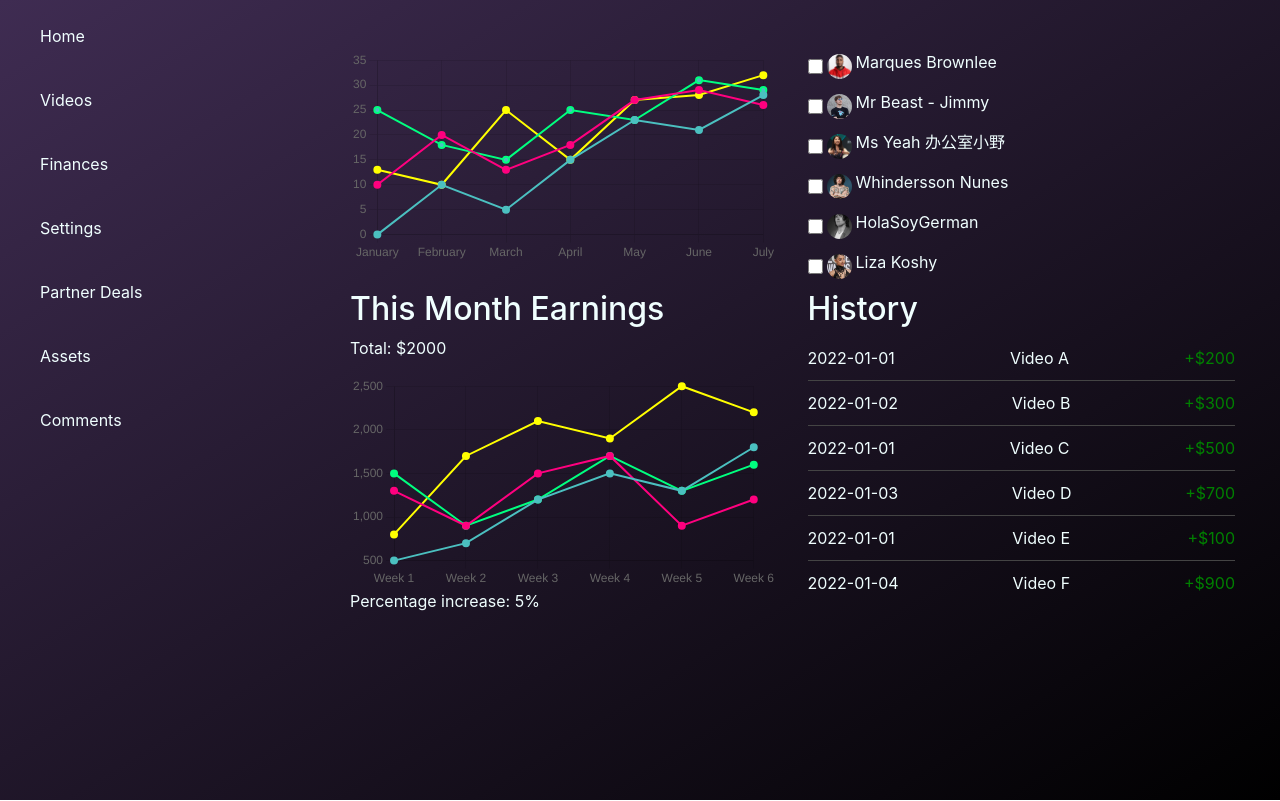
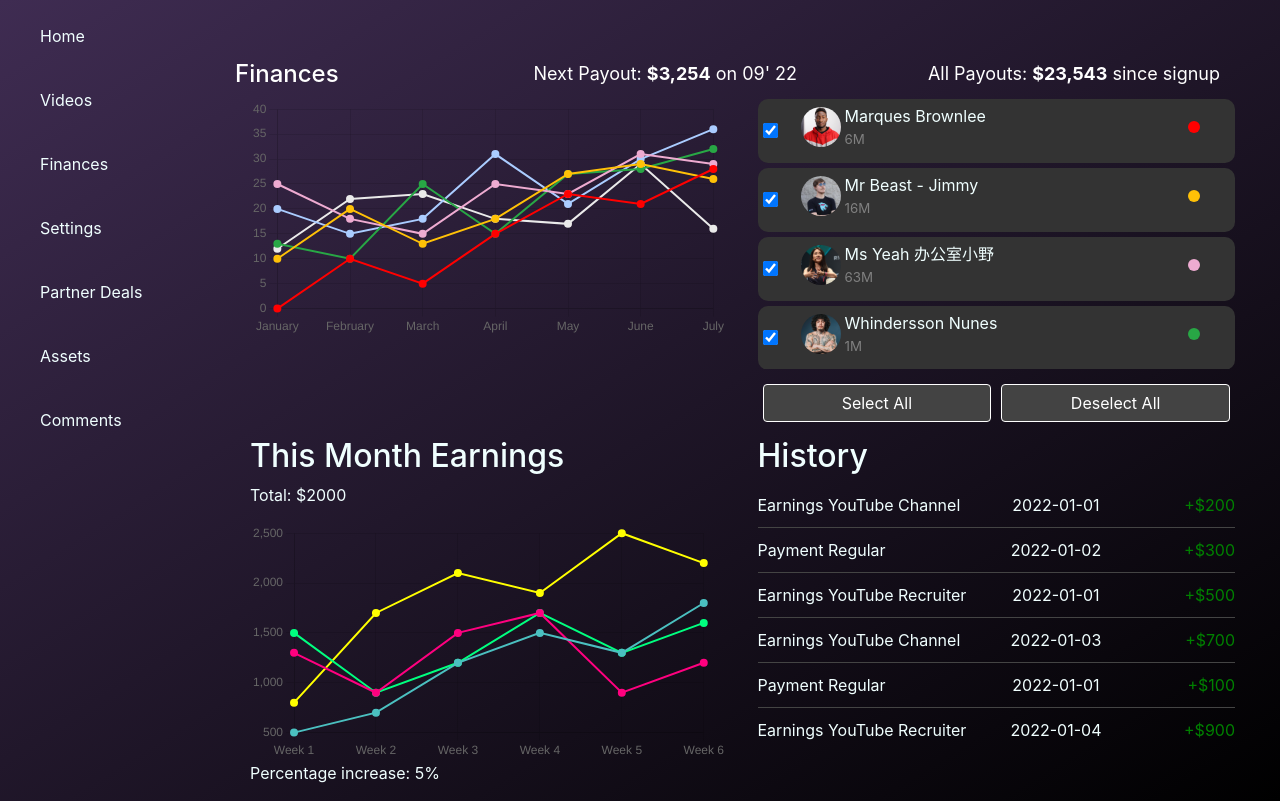
Before and after one commit to JustYuto/YouTubeDashboard, a Vue app in the folder videos/: page /finance_info in a window 1280 px wide. Built offline with nearby package versions, Linux system fonts and the light colour scheme; what vue3-google-login would draw is missing.

Commit message:
fix layout

```diff
--- a/videos/src/components/finance_info.vue
+++ b/videos/src/components/finance_info.vue
@@ -54,6 +54,19 @@
     </div>
   </header>
   <div class="container-fluid" id="main-container">
+    <div class="row">
+      <div class="row finances-header">
+        <div class="col-md-2">
+          <h1>Finances</h1>
+        </div>
+        <div class="col-md-5 text-right finances-details">
+          <p>Next Payout: <strong>$3,254</strong> on 09' 22</p>
+        </div>
+        <div class="col-md-5 text-right finances-details">
+          <p>All Payouts: <strong>$23,543</strong> since signup</p>
+        </div>
+      </div>
+    </div>
     <!-- Upper Row -->
     <div class="row">
       <!-- Multiline Chart Column -->
@@ -63,16 +76,28 @@
       <!-- Multiselect Column -->
       <div class="col-md-6">
         <div class="multiselect-col">
-          <div v-for="(channel, index) in channels" :key="index" class="mb-2 d-flex align-items-center">
+          <div class="channels-list" style="height: 270px; overflow-y: auto;">
+          <div v-for="(channel, index) in channels" :key="index" class="channel-item d-flex align-items-center">
             <input
               type="checkbox"
               :value="channel"
               v-model="selectedChannels"
               :id="`channel-${index}`"
-              class="me-1"
+              class="channel-checkbox"
             >
-            <img :src="channel.profilePic" alt="" class="profile-pic me-1" style="width: 25px; height: 25px; border-radius: 50%;">
-            <label :for="`channel-${index}`" :title="`Subscribers: ${channel.subscribers}`">{{ channel.name }}</label>
+            <label :for="`channel-${index}`" class="channel-label d-flex align-items-center">
+              <img :src="channel.profilePic" alt="" class="profile-pic me-1" style="width: 40px; height: 40px; border-radius: 50%;">
+              <div>
+                <span>{{ channel.name }}</span>
+                <span class="subscribers">{{ channel.subscribers }}</span>
+              </div>
+              <span class="dot" :style="{ backgroundColor: channel.color }"></span>
+            </label>
+          </div>
+        </div>
+          <div class="button-container d-flex justify-content-between">
+            <button @click="selectAllChannels" class="btn btn-custom">Select All</button>
+            <button @click="deselectAllChannels" class="btn btn-custom">Deselect All</button>
           </div>
         </div>
       </div>
@@ -92,8 +117,8 @@
         <h2>History</h2>
         <div v-for="(item, index) in history" :key="index" class="history-item">
           <div class="history-content">
+            <span>{{ item.name }}</span>
             <span>{{ item.date }}</span>
-            <span>{{ item.name }}</span>
             <span :class="{'text-positive': item.amount > 0, 'text-negative': item.amount < 0}">
               {{ item.amount > 0 ? '+' : '' }}${{ item.amount }}
             </span>
@@ -113,73 +138,91 @@ export default {
     return {
       selectedChannels: [],
       channels: [
-        { name: 'Marques Brownlee', subscribers: '6M', profilePic: '/assets/Marques Brownlee.jpg' },
-        { name: 'Mr Beast - Jimmy', subscribers: '16M', profilePic: '/assets/Mr Beast.jpg'},
-        { name: 'Ms Yeah 办公室小野', subscribers: '63M', profilePic: '/assets/Ms Yeah.jpg' },
-        { name: "Whindersson Nunes", subscribers: "1M",profilePic: '/assets/Whindersson Nunes.jpeg' },
-        { name: "HolaSoyGerman", subscribers: "2M",profilePic: '/assets/HolaSoyGerman.jpg' },
-        { name: "Liza Koshy", subscribers: "3M",profilePic: '/assets/Liza Koshy.jpg' }
+        { name: 'Marques Brownlee', subscribers: '6M', profilePic: '/assets/Marques Brownlee.jpg',color: '#FF0000'},
+        { name: 'Mr Beast - Jimmy', subscribers: '16M', profilePic: '/assets/Mr Beast.jpg',color: '#FFC107'},
+        { name: 'Ms Yeah 办公室小野', subscribers: '63M', profilePic: '/assets/Ms Yeah.jpg',color: '#EEABD1' },
+        { name: "Whindersson Nunes", subscribers: "1M",profilePic: '/assets/Whindersson Nunes.jpeg',color: '#28A745' },
+        { name: "HolaSoyGerman", subscribers: "2M",profilePic: '/assets/HolaSoyGerman.jpg',color: '#AACCFF' },
+        { name: "Liza Koshy", subscribers: "3M",profilePic: '/assets/Liza Koshy.jpg',color: '#EAEAEA' }
         // Add other channels here
       ],
       totalEarnings: 2000,
       percentageIncrease: 5,
       history: [
-        { name: 'Video A', date: '2022-01-01', amount: 200 },
-        { name: 'Video B', date: '2022-01-02', amount: 300 },
-        { name: 'Video C', date: '2022-01-01', amount: 500 },
-        { name: 'Video D', date: '2022-01-03', amount: 700 },
-        { name: 'Video E', date: '2022-01-01', amount: 100 },
-        { name: 'Video F', date: '2022-01-04', amount: 900 }
+        { name: 'Earnings YouTube Channel', date: '2022-01-01', amount: 200 },
+        { name: 'Payment Regular', date: '2022-01-02', amount: 300 },
+        { name: 'Earnings YouTube Recruiter', date: '2022-01-01', amount: 500 },
+        { name: 'Earnings YouTube Channel', date: '2022-01-03', amount: 700 },
+        { name: 'Payment Regular', date: '2022-01-01', amount: 100 },
+        { name: 'Earnings YouTube Recruiter', date: '2022-01-04', amount: 900 }
         // Add other history items here
       ],
+      colors: [
+        'rgba(255, 99, 132, 1)',
+        'rgba(54, 162, 235, 1)',
+        'rgba(255, 206, 86, 1)',
+        'rgba(75, 192, 192, 1)',
+        'rgba(153, 102, 255, 1)',
+        'rgba(255, 159, 64, 1)',
+        'rgba(199, 199, 199, 1)',
+        'rgba(83, 102, 255, 1)',
+        'rgba(40, 159, 64, 1)',
+        'rgba(210, 45, 53, 1)',
+      ],
       earningsData: {
-        // Populate with your earnings data
+        'Marques Brownlee': [0, 10, 5, 15, 23, 21, 28],
+        'Mr Beast - Jimmy': [10, 20, 13, 18, 27, 29, 26],
+        'Ms Yeah 办公室小野': [25, 18, 15, 25, 23, 31, 29],
+        'Whindersson Nunes': [13, 10, 25, 15, 27, 28, 32],
+        'HolaSoyGerman': [20, 15, 18, 31, 21, 30, 36],
+        'Liza Koshy': [12, 22, 23, 18, 17, 29, 16]
       }
     };
   },
   mounted() {
+    this.selectAllChannels();
     this.renderEarningsChart();
     this.renderMonthlyEarningsChart();
   },
   methods: {
+    selectAllChannels() {
+      this.selectedChannels = this.channels.map(channel => channel);
+    },
+    deselectAllChannels() {
+      this.selectedChannels = [];
+    },
+    destroyChart() {
+      if (this.chartInstance) {
+        this.chartInstance.destroy();
+        this.chartInstance = null;
+      }
+    },
     renderEarningsChart() {
+      this.destroyChart(); // Destroy the existing chart before creating a new one
       const ctx = document.getElementById('earningsChart').getContext('2d');
-      new Chart(ctx, {
+      this.chartInstance = new Chart(ctx, {
         type: 'line',
         data: {
           labels: ['January', 'February', 'March', 'April', 'May', 'June', 'July'],
-          datasets: [
-            {
-              label: 'Earnings',
-              data: [0, 10, 5, 15, 23, 21, 28],
-              borderColor: 'rgba(75,192,192,1)', // color of the line
-              backgroundColor: 'rgba(75,192,192,1)', // fill color under the line
-              borderWidth: 2 // thickness of the line
-            },
-            {
-              label: 'Earnings',
-              data: [10, 20, 13, 18, 27, 29, 26],
-              borderColor: 'rgba(255,0,127,1)', // color of the line
-              backgroundColor: 'rgba(255,0,127,1)', // fill color under the line
-              borderWidth: 2 // thickness of the line
-            },
-            {
-              label: 'Earnings',
-              data: [25, 18, 15, 25, 23, 31, 29],
-              borderColor: 'rgba(0,255,127,1)', // color of the line
-              backgroundColor: 'rgba(75,192,192,1)', // fill color under the line
-              borderWidth: 2 // thickness of the line
-            },
-            {
-              label: 'Earnings',
-              data: [13, 10, 25, 15, 27, 28, 32],
-              borderColor: 'rgba(255,255,0,1)', // color of the line
-              backgroundColor: 'rgba(255,255,0,1)', // fill color under the line
-              borderWidth: 2 // thickness of the line
-            }
-          ]
-        }
-      });
+          datasets: this.selectedChannels.map(channel => { // Removed 'index' from here
+            return {
+              label: channel.name,
+              data: this.earningsData[channel.name],
+              borderColor: channel.color,
+              backgroundColor: this.getTransparentColor(channel.color),
+              borderWidth: 2
+          };
+        })
+      }
+    });
+  },
+    getRandomColor() {
+      // This is a placeholder function. You should replace it with actual logic to generate random colors.
+      return `rgba(${Math.floor(Math.random() * 255)}, ${Math.floor(Math.random() * 255)}, ${Math.floor(Math.random() * 255)}, 1)`;
+    },
+    getTransparentColor(color) {
+      // This is a placeholder function. You should replace it with actual logic to convert colors to their transparent equivalents.
+      return color.replace('1)', '0.2)');
     },
     renderMonthlyEarningsChart() {
       const ctx = document.getElementById('monthlyEarningsChart').getContext('2d');
@@ -220,6 +263,12 @@ export default {
         }
       });
     }
+  },
+  watch: {
+    selectedChannels: function () {
+      // This function will run whenever selectedChannels changes
+      this.renderEarningsChart();
+    }
   }
 };
 </script>
@@ -227,7 +276,7 @@ export default {
 <style>
   #main-container {
     padding-top: 50px; /* Adjust this value based on the height of your navbar */
-    padding-left: 350px; /* Adjust this value based on the width of your sidebar */
+    padding-left: 250px; /* Adjust this value based on the width of your sidebar */
   }
 
   /* Example media query for smaller screens */
@@ -235,7 +284,36 @@ export default {
     #main-container {
       padding-left: 100px; /* Smaller padding for smaller screens if the sidebar is also smaller */
     }
+    .finances-header .col-md-6 {
+    text-align: center; /* Center text for small screens */
+    }
+    .finances-header .col-md-6:first-child {
+      margin-bottom: 10px; /* Add space between the title and details on small screens */
+    }
   }
+
+  .finances-header {
+  background: rgba(18, 52, 86, 0.0); /* Replace with the gradient you want */
+  padding: 10px 0; /* Add padding as necessary */
+  color: #FFFFFF; /* Replace with the color of your text */
+  }
+
+  .finances-header h1 {
+    margin: 0;
+    padding: 0;
+    font-size: 24px; /* Adjust font size as needed */
+  }
+
+  .finances-details p {
+    margin: 0;
+    font-size: 18px; /* Adjust font size as needed */
+    line-height: 1.5; /* Adjust line height as needed */
+  }
+
+  .multiselect-col input[type="checkbox"] {
+  margin-right: 10px; /* Spacing after checkbox */
+  }
+
   .multiselect-col div {
     display: block;
   }
@@ -248,6 +326,7 @@ export default {
   .multiselect-col label {
     vertical-align: middle;
   }
+
   .history-list {
   padding: 0;
   }
@@ -262,6 +341,21 @@ export default {
     padding: 10px 0;
   }
 
+  .history-content > span {
+  flex: 1; /* Gives each span equal width */
+  text-align: center; /* Centers text within each span */
+  }
+
+  .history-content > span:first-child {
+  flex: 2; /* Makes the first child twice as wide as the others */
+  text-align: left; /* Aligns the first child to the left */
+  }
+
+  .history-content > span:last-child {
+  text-align: right; /* Aligns the last child to the right */
+  flex: 1;
+  }
+
   .text-positive {
     color: green;
   }
@@ -271,10 +365,78 @@ export default {
   }
 
   .profile-pic {
+    object-fit: cover;
+    width: 40px;
+    height: 40px;
     border-radius: 50%;
-    width: 30px; /* Adjust as needed */
-    height: 30px; /* Adjust as needed */
-    object-fit: cover;
+    margin: 0px 15px 0px 15px;
+  }
+
+  .channel-item {
+  display: flex;
+  align-items: center;
+  justify-content: space-between; /* This will push the dot to the far right */
+  padding: 5px; /* Adjust padding to your preference */
+  background: #333; /* Dark background color */
+  border-radius: 10px; /* Rounded corners for the items */
+  margin-bottom: 5px; /* Space between items */
+  }
+
+  .channels-list {
+    border: none;
+    border-radius: 5px;
+  }
+
+  .dot {
+  height: 12px;
+  width: 12px;
+  border-radius: 50%;
+  display: inline-block;
+  margin-right: 30px;
+  }
+
+  .channel-label {
+  display: flex;
+  align-items: center;
+  flex-grow: 1;
+  }
+
+  .channel-label > div {
+    display: flex;
+    flex-direction: column;
+    flex-grow: 1;
+    justify-content: center;
+  }
+
+  .subscribers {
+  display: block; /* Make the subscribers display under the channel name */
+  color: grey;
+  font-size: smaller;
+  margin-top: 2px;
+  }
+
+  .button-container .btn-custom {
+  flex: 1; /* Each button will take up equal space */
+  margin: 15px 5px; /* Spacing between buttons */
+  }
+
+  .btn-custom {
+    width: auto; /* Make buttons wider */
+    background-color: transparent; /* Make buttons transparent */
+    color: white; /* Text color */
+    border: 1px solid white !important; /* White border */
+    margin: 5px 0; /* Margin for spacing */
+  }
+
+  .btn-custom:hover {
+    background-color: #F0F0F0; /* Grey background on hover */
+    color: #000000; /* Change text color as needed */
+  }
+
+  /* Adjust the button container to make the buttons align nicely */
+  .d-flex.justify-content-center {
+    flex-direction: column; /* Stack buttons vertically */
+    align-items: stretch; /* Stretch buttons to fill the width */
   }
 
 </style>
```
